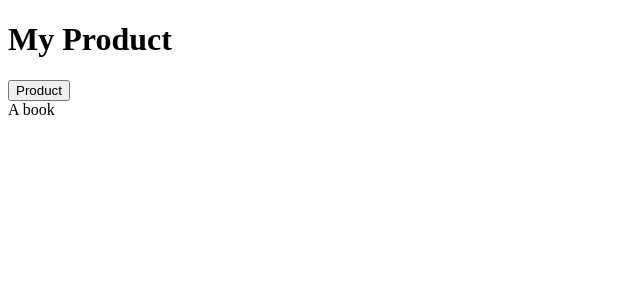
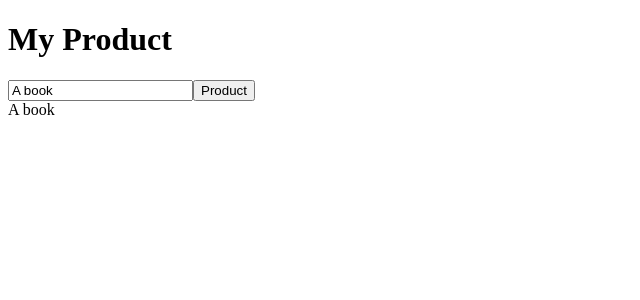
Before and after one commit to robie01/FitnessTracker, an Angular app: page / in a window 1280 px wide. Shown: the top 300 px of the page, without its empty margins (0-640 px from the left). Built offline with nearby package versions, Linux system fonts and the light colour scheme.

Commit message:
example for two way binding: property and event binding

```diff
--- a/src/app/app.module.ts
+++ b/src/app/app.module.ts
@@ -5,6 +5,7 @@ import { AppComponent } from './app.component';
 import {ProductsComponent} from './products.component';
 import { ProductComponent } from './product/product.component';
 import {RouterModule, Routes} from "@angular/router";
+import {FormsModule} from "@angular/forms";
 
 const routes: Routes = [
   {path: 'product', component: ProductComponent}
@@ -18,7 +19,8 @@ const routes: Routes = [
   ],
   imports: [
     BrowserModule,
-    RouterModule.forRoot(routes)
+    RouterModule.forRoot(routes),
+    FormsModule
   ],
   providers: [],
   bootstrap: [AppComponent]
--- a/src/app/products.component.html
+++ b/src/app/products.component.html
@@ -1,3 +1,4 @@
 <h1>My Product</h1>
+<input type="text" [(ngModel)]="productName">
 <button (click)="productName = 'A tree'" [disabled] = "isDisabled">Product</button>
 <div>{{productName}}</div>
```
